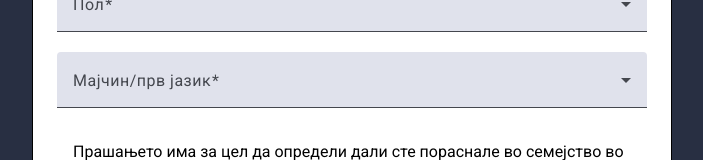
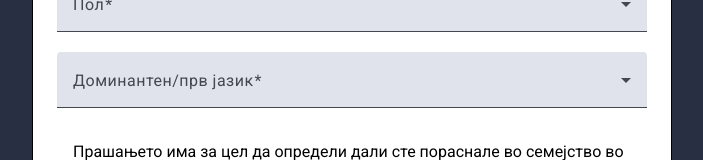
Before and after one commit to hayemski/stroop-emir, an Angular app: page / in a window 1280 px wide. Shown: the part 215-375 px from the top of the page, without its empty margins (288-991 px from the left). Built offline with nearby package versions, Linux system fonts and the light colour scheme.

Commit message:
changed label

```diff
--- a/src/app/intro/intro.component.html
+++ b/src/app/intro/intro.component.html
@@ -27,7 +27,7 @@
       </mat-form-field>
 
       <mat-form-field class="w-100">
-        <mat-label>Мајчин/прв јазик</mat-label>
+        <mat-label>Доминантен/прв јазик</mat-label>
         <mat-select formControlName="motherTongue">
           <mat-option value="mkd">македонски</mat-option>
           <mat-option value="alb">албански</mat-option>
```
